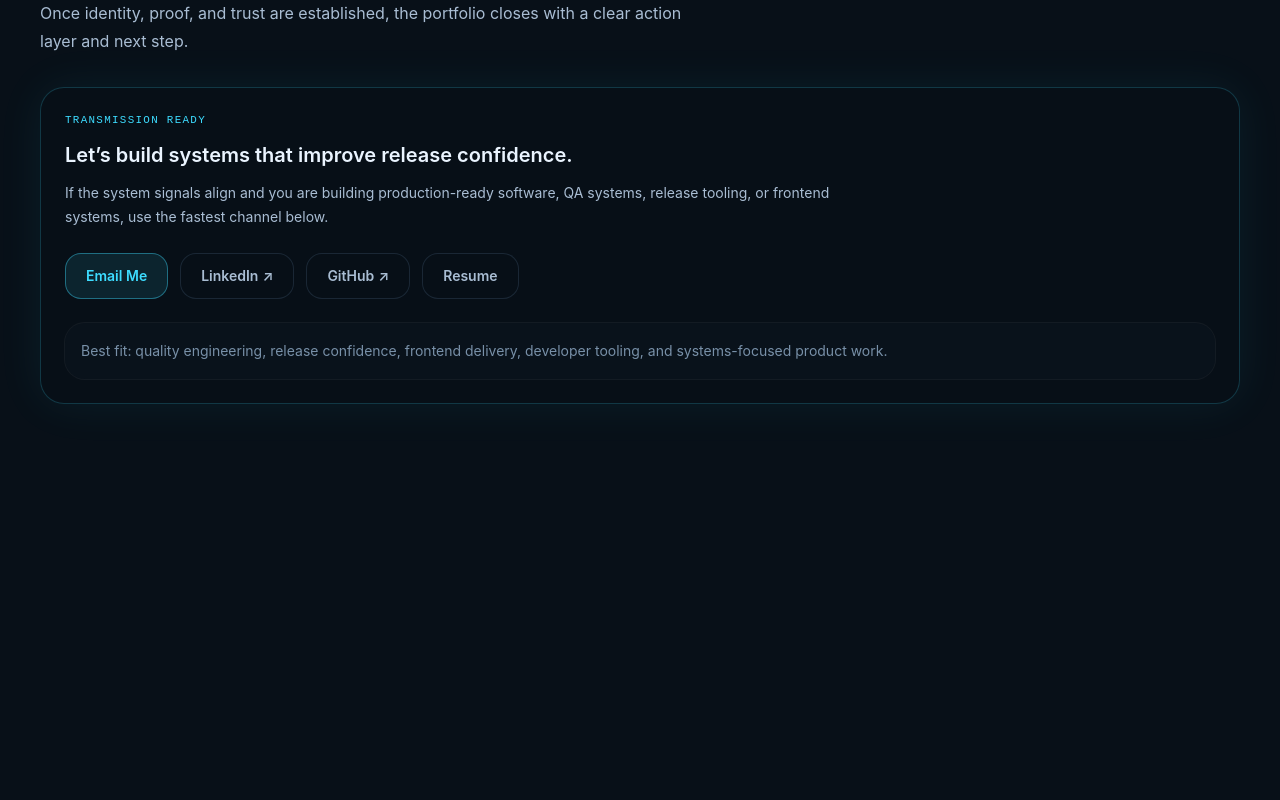
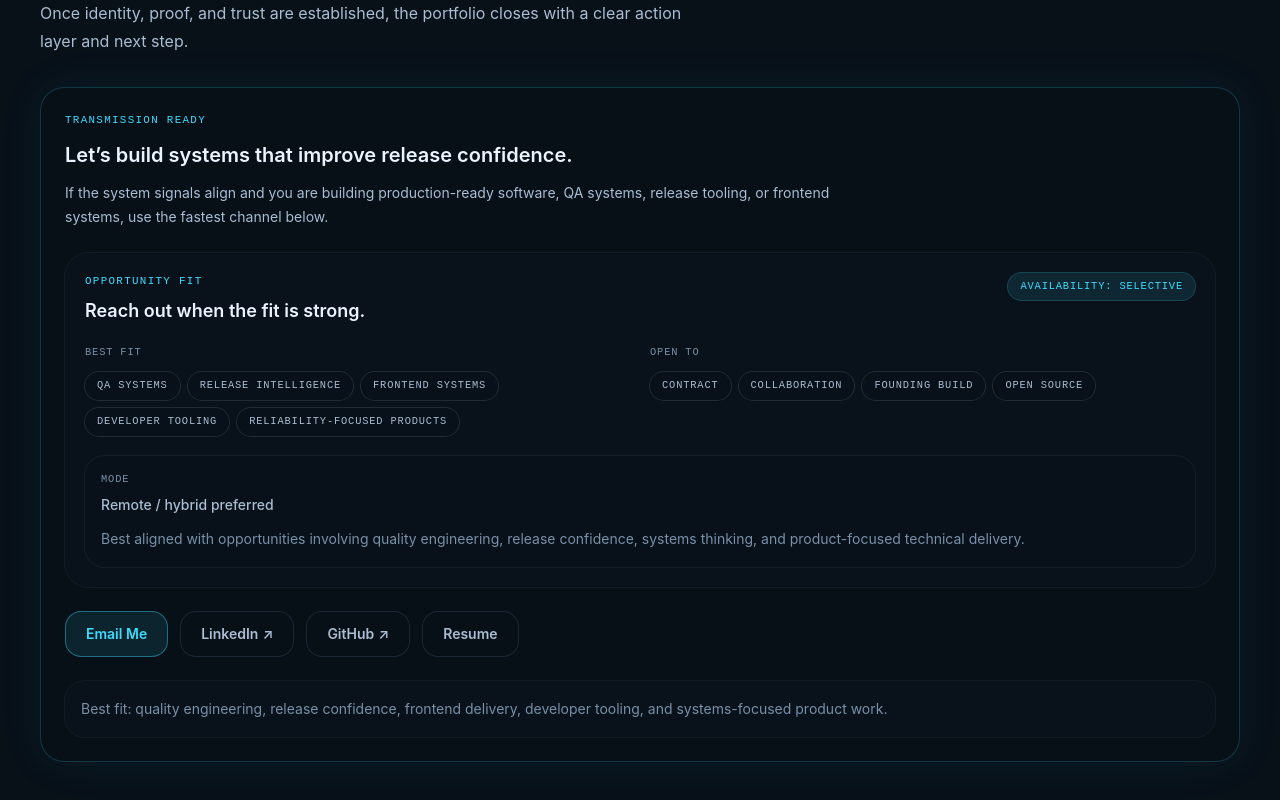
Before and after one commit to thapelomagqazana/thapelo-portfolio, a React (Vite) app: page / in a window 1280 px wide. Shown: the part 10731-11531 px from the top of the page. Before the commit the page ends 11215 px from the top, so only its background shows below. Built offline with nearby package versions, Linux system fonts and the light colour scheme.

Commit message:
feat(contact): add opportunity fit layer

```diff
--- /dev/null
+++ b/src/components/contact/OpportunityFitPanel.tsx
@@ -0,0 +1,166 @@
+import type {
+  AvailabilityStatus,
+  OpportunityFit,
+  OpportunityType,
+} from "./contact.types";
+
+export interface OpportunityFitPanelProps {
+  readonly fit: OpportunityFit;
+}
+
+/**
+ * Opportunity fit panel.
+ *
+ * Responsibilities:
+ * - Communicate availability clearly.
+ * - Show preferred opportunity formats.
+ * - Clarify best-fit collaboration areas.
+ * - Reduce vague or unfocused outreach.
+ *
+ * Accessibility:
+ * - Uses readable labels and text.
+ * - Does not rely on color alone for availability.
+ */
+export function OpportunityFitPanel({ fit }: OpportunityFitPanelProps) {
+  if (!isRenderableOpportunityFit(fit)) {
+    return null;
+  }
+
+  return (
+    <section
+      aria-label="Opportunity fit"
+      className="rounded-[var(--radius-panel-xl)] bg-bg-800/20 p-5 ring-1 ring-white/5"
+    >
+      <div className="flex flex-col gap-4 sm:flex-row sm:items-start sm:justify-between">
+        <div>
+          <p className="font-mono text-[0.68rem] uppercase tracking-[0.12em] text-accent-cyan">
+            Opportunity Fit
+          </p>
+
+          <h3 className="mt-2 text-lg font-semibold text-text-primary">
+            Reach out when the fit is strong.
+          </h3>
+        </div>
+
+        <AvailabilityBadge status={fit.availability} />
+      </div>
+
+      <div className="mt-5 grid gap-5 lg:grid-cols-2">
+        <SignalGroup
+          label="Best Fit"
+          items={fit.bestFitAreas.slice(0, 5)}
+        />
+
+        <SignalGroup
+          label="Open To"
+          items={fit.opportunityTypes.slice(0, 5).map(formatOpportunityType)}
+        />
+      </div>
+
+      <div className="mt-5 rounded-[var(--radius-panel-lg)] bg-bg-900/30 p-4 ring-1 ring-white/5">
+        <p className="font-mono text-[0.65rem] uppercase tracking-[0.08em] text-text-muted">
+          Mode
+        </p>
+
+        <p className="mt-2 text-sm font-medium text-text-secondary">
+          {fit.workMode}
+        </p>
+
+        <p className="mt-3 text-sm leading-6 text-text-muted">{fit.note}</p>
+      </div>
+    </section>
+  );
+}
+
+interface AvailabilityBadgeProps {
+  readonly status: AvailabilityStatus;
+}
+
+/**
+ * Availability status badge.
+ *
+ * Purpose:
+ * - Make availability visible within 3 seconds.
+ */
+function AvailabilityBadge({ status }: AvailabilityBadgeProps) {
+  return (
+    <span className="w-fit rounded-full bg-accent-cyan/10 px-3 py-1.5 font-mono text-[0.65rem] uppercase tracking-[0.08em] text-accent-cyan ring-1 ring-accent-cyan/25">
+      Availability: {formatAvailabilityStatus(status)}
+    </span>
+  );
+}
+
+interface SignalGroupProps {
+  readonly label: string;
+  readonly items: readonly string[];
+}
+
+/**
+ * Compact grouped signal list.
+ *
+ * Purpose:
+ * - Keep opportunity details scannable.
+ * - Avoid long paragraphs or unfocused role lists.
+ */
+function SignalGroup({ label, items }: SignalGroupProps) {
+  return (
+    <section>
+      <p className="font-mono text-[0.65rem] uppercase tracking-[0.08em] text-text-muted">
+        {label}
+      </p>
+
+      <ul className="mt-3 flex flex-wrap gap-2">
+        {items.map((item) => (
+          <li
+            key={item}
+            className="rounded-full bg-bg-900/35 px-3 py-1.5 font-mono text-[0.65rem] uppercase tracking-[0.08em] text-text-secondary ring-1 ring-white/10"
+          >
+            {item}
+          </li>
+        ))}
+      </ul>
+    </section>
+  );
+}
+
+/**
+ * Formats availability status for display.
+ */
+function formatAvailabilityStatus(status: AvailabilityStatus): string {
+  const labels: Record<AvailabilityStatus, string> = {
+    OPEN: "Open",
+    SELECTIVE: "Selective",
+    LIMITED: "Limited",
+    NOT_AVAILABLE: "Not Available",
+  };
+
+  return labels[status];
+}
+
+/**
+ * Formats opportunity type for display.
+ */
+function formatOpportunityType(type: OpportunityType): string {
+  const labels: Record<OpportunityType, string> = {
+    FULL_TIME: "Full-time",
+    PART_TIME: "Part-time",
+    CONTRACT: "Contract",
+    COLLABORATION: "Collaboration",
+    FOUNDING_BUILD: "Founding build",
+    OPEN_SOURCE: "Open source",
+  };
+
+  return labels[type];
+}
+
+/**
+ * Checks whether opportunity fit content is complete enough to render.
+ */
+function isRenderableOpportunityFit(fit: OpportunityFit): boolean {
+  return (
+    fit.bestFitAreas.length >= 2 &&
+    fit.opportunityTypes.length > 0 &&
+    fit.workMode.trim().length > 0 &&
+    fit.note.trim().length > 0
+  );
+}
--- a/src/components/contact/contact.content.ts
+++ b/src/components/contact/contact.content.ts
@@ -1,4 +1,4 @@
-import type { ContactAction } from "./contact.types";
+import type { ContactAction, OpportunityFit } from "./contact.types";
 
 /**
  * Canonical contact actions.
@@ -37,3 +37,18 @@ export const CONTACT_ACTIONS: readonly ContactAction[] = [
     ariaLabel: "Open Thapelo Magqazana resume",
   },
 ];
+
+export const OPPORTUNITY_FIT: OpportunityFit = {
+  availability: "SELECTIVE",
+  opportunityTypes: ["CONTRACT", "COLLABORATION", "FOUNDING_BUILD", "OPEN_SOURCE"],
+  bestFitAreas: [
+    "QA systems",
+    "Release intelligence",
+    "Frontend systems",
+    "Developer tooling",
+    "Reliability-focused products",
+  ],
+  workMode: "Remote / hybrid preferred",
+  note:
+    "Best aligned with opportunities involving quality engineering, release confidence, systems thinking, and product-focused technical delivery.",
+};
--- a/src/components/contact/contact.types.ts
+++ b/src/components/contact/contact.types.ts
@@ -28,3 +28,48 @@ export interface ContactAction {
    */
   readonly ariaLabel: string;
 }
+
+export type AvailabilityStatus =
+  | "OPEN"
+  | "SELECTIVE"
+  | "LIMITED"
+  | "NOT_AVAILABLE";
+
+export type OpportunityType =
+  | "FULL_TIME"
+  | "PART_TIME"
+  | "CONTRACT"
+  | "COLLABORATION"
+  | "FOUNDING_BUILD"
+  | "OPEN_SOURCE";
+
+export interface OpportunityFit {
+  /**
+   * Current availability state.
+   */
+  readonly availability: AvailabilityStatus;
+
+  /**
+   * Preferred opportunity formats.
+   */
+  readonly opportunityTypes: readonly OpportunityType[];
+
+  /**
+   * Best-fit collaboration areas.
+   *
+   * Rules:
+   * - 2–5 areas max.
+   * - Must align with portfolio positioning.
+   */
+  readonly bestFitAreas: readonly string[];
+
+  /**
+   * Preferred work mode or collaboration style.
+   */
+  readonly workMode: string;
+
+  /**
+   * Short clarification for relevant outreach.
+   */
+  readonly note: string;
+}
--- a/src/components/sections/OpenTransmissionSection.tsx
+++ b/src/components/sections/OpenTransmissionSection.tsx
@@ -1,8 +1,9 @@
 import type { HTMLAttributes } from "react";
 
 import { classNames } from "../../lib/classNames";
-import { CONTACT_ACTIONS } from "../contact/contact.content";
+import { OPPORTUNITY_FIT, CONTACT_ACTIONS } from "../contact/contact.content";
 import { ContactActions } from "../contact/ContactActions";
+import { OpportunityFitPanel } from "../contact/OpportunityFitPanel";
 
 export interface OpenTransmissionSectionProps
   extends Omit<HTMLAttributes<HTMLElement>, "children"> {
@@ -75,6 +76,10 @@ export function OpenTransmissionSection({
             fastest channel below.
           </p>
 
+          <div className="mt-6">
+            <OpportunityFitPanel fit={OPPORTUNITY_FIT} />
+          </div>
+
           <ContactActions actions={CONTACT_ACTIONS} />
 
           <div className="mt-6 rounded-[var(--radius-panel-lg)] bg-bg-800/20 p-4 ring-1 ring-white/5">
```
